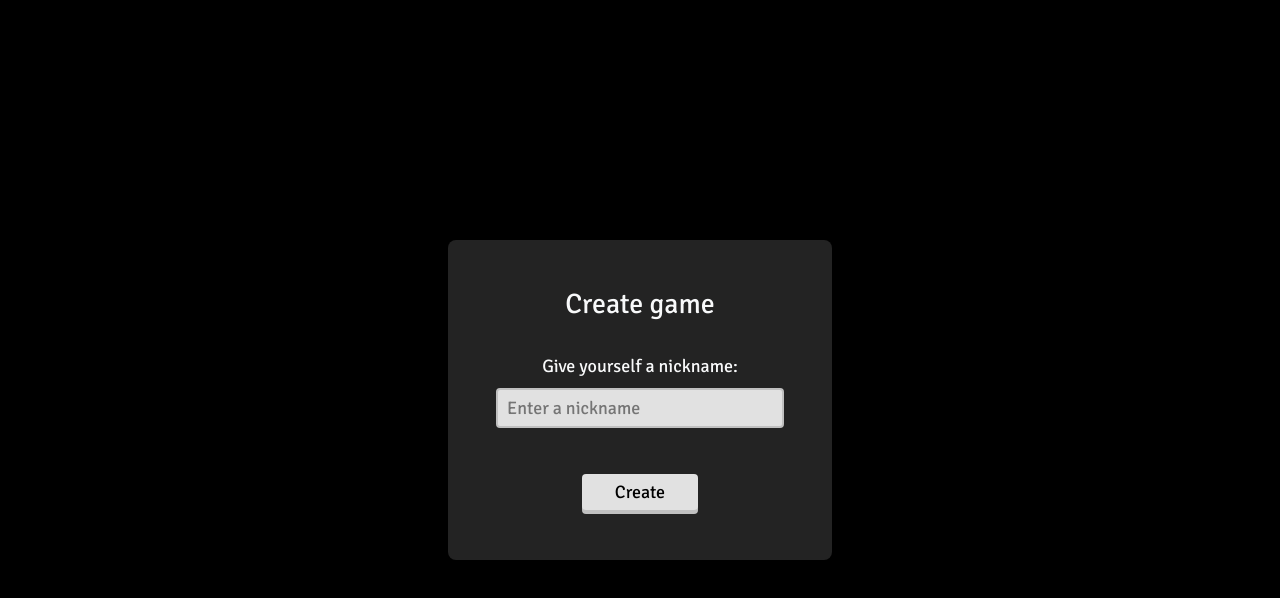
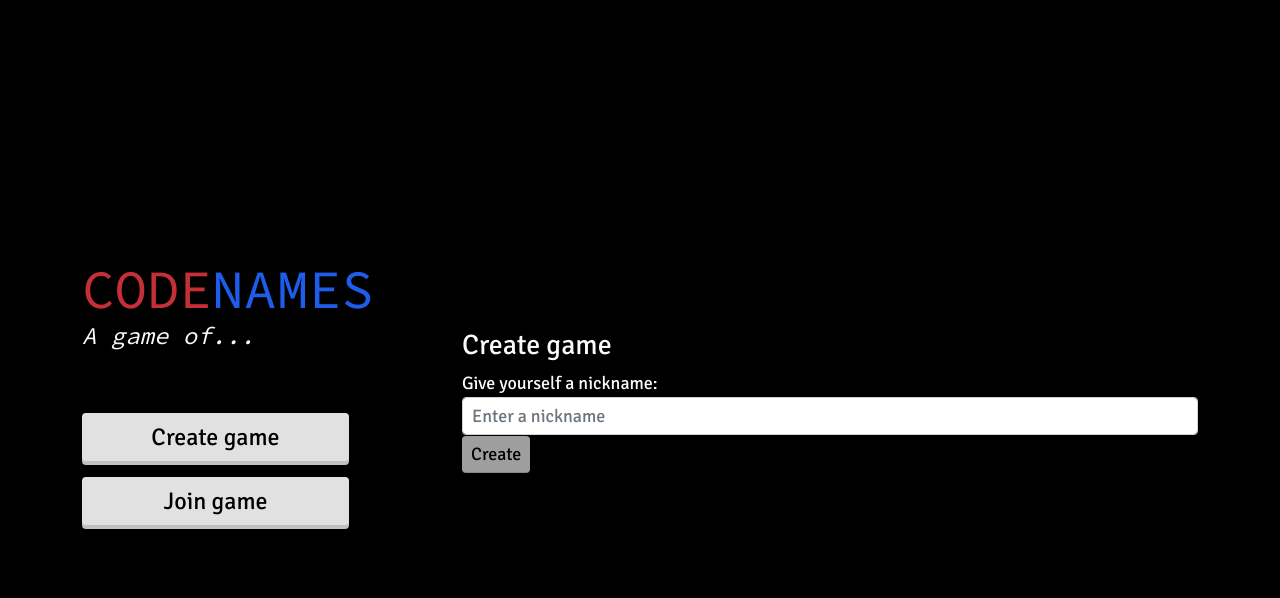
Before and after one commit to zifgu/codenames, a React (Create React App) app in the folder client/: page / in a window 1280 px wide. Both pictures are taken after a click on the button "Create game". Shown: the top 598 px of the page. Built offline with nearby package versions, Linux system fonts and the light colour scheme; no server answers.

Commit message:
Restructure home page and add input validation
- Remove custom Input class that wasn't doing anything

```diff
--- a/client/src/App.css
+++ b/client/src/App.css
@@ -30,6 +30,19 @@ body {
 .tooltip {
     --bs-tooltip-bg: white;
     --bs-tooltip-color: black;
+}
+
+.form-control {
+    font-size: inherit;
+    padding: 0.25em 0.5em;
+    border-radius: var(--bs-border-radius-sm);
+}
+.form-control:disabled {
+    opacity: 80%;
+}
+.form-control:focus {
+    border-color: var(--light-1);
+    box-shadow: 0 0 0 0.25rem rgb(255 255 255 / 25%);
 }
 
 /* Game view layout */
--- a/client/src/App.tsx
+++ b/client/src/App.tsx
@@ -37,6 +37,8 @@ export function App() {
   const gameState = useAppSelector(selectGame);
   const [room, setRoom] = useState<RoomId>("");
   const [nickname, setNickname] = useState<string>("");
+  const [roomError, setRoomError] = useState(false);
+  const [nicknameError, setNicknameError] = useState(false);
 
   useEffect(() => {
     socket.on("connect", () => {
@@ -105,15 +107,21 @@ export function App() {
   };
 
   const handleJoinGame = () => {
+    setRoomError(false);
+    setNicknameError(false);
     socket.emit("joinGame", nickname, room, (roomId, gameState) => {
-      if (roomId !== null && gameState !== null) {
+      if (roomId === null) {
+        // Invalid room ID
+        setRoomError(true);
+      } else if (gameState === null) {
+        // Invalid nickname
+        setNicknameError(true);
+      } else {
         dispatch(addPlayer({id: nickname, team: null, role: null}));
         dispatch(setRoomId(roomId));
         dispatch(setPlayer(nickname));
         dispatch(setGame(gameState));
       }
-
-      // TODO: error handling
     });
   };
 
@@ -125,6 +133,8 @@ export function App() {
           <HomePage
             nickname={nickname}
             roomId={room}
+            nicknameError={nicknameError}
+            roomError={roomError}
             onChangeNickname={(newNickname) => setNickname(newNickname)}
             onChangeRoomId={(newRoomId) => setRoom(newRoomId)}
             onCreateGame={handleCreateGame}
--- a/client/src/components/Button.tsx
+++ b/client/src/components/Button.tsx
@@ -1,7 +1,7 @@
 import React, {forwardRef} from "react";
 import "./Button.css";
 
-interface ButtonProps extends React.HTMLProps<HTMLButtonElement> {
+interface ButtonProps extends React.ComponentProps<'button'> {
   variant?: "red" | "blue" | "gray" | "light" | "dark";
   sizeVariant?: "sm" | "lg",
   pushed?: boolean,
@@ -16,7 +16,6 @@ export const Button = forwardRef<HTMLButtonElement, ButtonProps>(({children, var
     <button
       ref={ref}
       {...props}
-      type="button"
       className={`push-button${variantClass}${sizeClass}${pushedClass}${existingClasses}`}
     >
       <span className="front">
--- a/client/src/components/GameMenu.tsx
+++ b/client/src/components/GameMenu.tsx
@@ -1,7 +1,8 @@
 import React, {useState} from "react";
 import {useAppSelector} from "../redux/hooks";
-import {OverlayTrigger, Tooltip} from "react-bootstrap";
-import {Input} from "./Input";
+import FormControl from "react-bootstrap/FormControl";
+import OverlayTrigger from "react-bootstrap/OverlayTrigger";
+import Tooltip from "react-bootstrap/Tooltip";
 import {Button} from "./Button";
 import {FontAwesomeIcon} from "@fortawesome/react-fontawesome";
 import {faCopy, faGear, faRightFromBracket} from "@fortawesome/free-solid-svg-icons";
@@ -36,7 +37,7 @@ function RoomInvite() {
 
   return (
     <div className="game-invite">
-      <Input readOnly value={roomId}/>
+      <FormControl readOnly value={roomId}/>
       <OverlayTrigger
         placement="bottom"
         show={showTooltip}
--- a/client/src/components/Header.tsx
+++ b/client/src/components/Header.tsx
@@ -1,4 +1,4 @@
-import React, {FormEvent, ReactNode, useState} from "react";
+import React, {ReactNode, useState} from "react";
 import {useAppSelector} from "../redux/hooks";
 import {Clue, Role, Team} from "../types/types";
 import {
@@ -9,7 +9,7 @@ import {
   selectWinner
 } from "../slices/gameSlice";
 import {Button} from "./Button";
-import {Input} from "./Input";
+import FormControl from "react-bootstrap/FormControl";
 import "./Header.css";
 
 interface HeaderProps {
@@ -76,7 +76,6 @@ function SpymasterControls({onSubmitClue}: {onSubmitClue: (clue: Clue) => void})
   if (!playerTeam) return null;
 
   const validWord = (w: string) => w.length > 0;
-  const handleChangeWord = (e: FormEvent<HTMLInputElement>) => setWord(e.currentTarget.value.toUpperCase());
   const handleChangeNumber = (val: number) => setNumber(val);
   const handleSubmitClue = () => {
     if (validWord(word)) {
@@ -88,15 +87,15 @@ function SpymasterControls({onSubmitClue}: {onSubmitClue: (clue: Clue) => void})
 
   return (
     <div className="spymaster-controls">
-      <Input
+      <FormControl
         className="clue-word-input"
         type="text"
         placeholder="Enter a one-word clue"
         value={word}
         disabled={!isPlayerTurn}
-        onChange={handleChangeWord}
+        onChange={(e) => setWord(e.currentTarget.value.toUpperCase())}
       />
-      <div className="number-buttons-container">
+      <div className="number-buttons-container" role="group">
         {
           [1, 2, 3, 4, 5, 6, 7, 8, 9].map((num) => (
             <Button
--- a/client/src/components/HomePage.css
+++ b/client/src/components/HomePage.css
@@ -1,44 +1,37 @@
-/* Home page */
-.home-title {
+.home {
+    height: 100vh;
+}
+
+.home div.col, .home div.row, .title-page, .side-page {
+    height: 100%;
+}
+
+/* Main section */
+.title-page, .side-page {
+    display: flex;
+    flex-direction: column;
+    justify-content: center;
+    align-items: start;
+}
+
+.title-page__title {
     font-family: var(--codename-font);
     font-size: 54px;
     margin-bottom: 0;
 }
 
-.home-subtitle {
+.title-page__subtitle {
     font-family: var(--codename-font);
     font-style: italic;
     margin-bottom: 4rem;
 }
 
-.home-button {
-    width: 30%;
+.title-page__button {
+    width: 75%;
     margin-bottom: 1rem;
 }
 
-/* Create/join pages */
-.page-container {
-    width: 30%;
-    display: flex;
-    flex-direction: column;
-    align-items: center;
-    justify-content: center;
-    gap: 0.5rem;
+/* Side section - join, create pages */
+.side-page {
 
-    padding: 3rem;
-    background-color: var(--dark-1);
-    border-radius: var(--bs-border-radius-lg);
 }
-
-.page-container h3 {
-    margin-bottom: 1.5rem;
-}
-
-.page-container input {
-    width: 100%;
-    margin-bottom: 2.5rem;
-}
-
-.page-container button {
-    min-width: 40%;
-}
--- a/client/src/components/HomePage.tsx
+++ b/client/src/components/HomePage.tsx
@@ -1,12 +1,17 @@
+import React, {ReactNode, useEffect, useRef, useState} from "react";
 import {RoomId} from "../types/types";
-import React, {useState} from "react";
 import {Button} from "./Button";
-import {Input} from "./Input";
 import "./HomePage.css";
+import Form from "react-bootstrap/Form";
+import Container from "react-bootstrap/Container";
+import Row from "react-bootstrap/Row";
+import Col from "react-bootstrap/Col";
 
 interface HomePageProps {
   nickname: string,
   roomId: RoomId,
+  nicknameError: boolean,
+  roomError: boolean,
   onChangeNickname: (nickname: string) => void,
   onChangeRoomId: (roomId: RoomId) => void,
   onCreateGame: () => void,
@@ -16,26 +21,103 @@ interface HomePageProps {
 export function HomePage({
                            nickname,
                            roomId,
+                           nicknameError,
+                           roomError,
                            onChangeNickname,
                            onChangeRoomId,
                            onCreateGame,
                            onJoinGame
                          }: HomePageProps) {
-  const [page, setPage] = useState<"home" | "create" | "join">("home");
-  if (page === "home") {
+  const [page, setPage] = useState<null | "create" | "join">(null);
+  const roomInput = useRef<HTMLInputElement>(null);
+  const nicknameInput = useRef<HTMLInputElement>(null);
+  useEffect(() => {
+    if (roomInput.current && roomError) {
+      roomInput.current.focus();
+    }
+  }, [roomError]);
+  useEffect(() => {
+    if (nicknameInput.current && nicknameError) {
+      nicknameInput.current.focus();
+    }
+  }, [nicknameError]);
+
+  let sidePage: ReactNode = null;
+  if (page === "create") {
+    sidePage = (
+      <>
+        <h3>Create game</h3>
+        Give yourself a nickname:
+        <Form.Control
+          type="text"
+          placeholder="Enter a nickname"
+          value={nickname}
+          onChange={(e) => onChangeNickname(e.currentTarget.value)}
+        />
+        <Button
+          variant="light"
+          onClick={onCreateGame}
+          disabled={!nickname}
+        >
+          Create
+        </Button>
+      </>
+    );
+  } else if (page === "join") {
+    sidePage = (
+      <>
+        <h3>Join game</h3>
+        Enter room code:
+        <Form.Control
+          ref={roomInput}
+          type="text"
+          placeholder="Paste room code here..."
+          value={roomId}
+          onChange={(e) => onChangeRoomId(e.currentTarget.value)}
+        />
+        {
+          roomError &&
+          <div>Sorry, that room doesn't exist.</div>
+        }
+        Give yourself a nickname:
+        <Form.Control
+          ref={nicknameInput}
+          type="text"
+          placeholder="Enter a nickname..."
+          value={nickname}
+          onChange={(e) => onChangeNickname(e.currentTarget.value)}
+        />
+        {
+          nicknameError &&
+          <div>Sorry, that nickname is already taken.</div>
+        }
+        <Button
+          variant="light"
+          onClick={onJoinGame}
+          disabled={!(roomId && nickname)}
+        >
+          Join
+        </Button>
+      </>
+    );
+  }
+
   return (
-      <div className="fullscreen-center">
-        <h1 className="home-title">
+    <Container className="home">
+      <Row>
+        <Col xs={4}>
+          <div className="title-page">
+            <h1 className="title-page__title">
               <span className="text-red">CODE</span>
               <span className="text-blue">NAMES</span>
             </h1>
-        <h4 className="home-subtitle">
+            <h4 className="title-page__subtitle">
               A game of...
             </h4>
             <Button
               variant="light"
               sizeVariant="lg"
-          className="home-button"
+              className="title-page__button"
               onClick={() => setPage("create")}
             >
               Create game
@@ -43,51 +125,17 @@ export function HomePage({
             <Button
               variant="light"
               sizeVariant="lg"
-          className="home-button"
+              className="title-page__button"
               onClick={() => setPage("join")}
             >
               Join game
             </Button>
           </div>
-    );
-  } else if (page === "create") {
-    return (
-      <div className="fullscreen-center">
-        <div className="page-container">
-          <h3>Create game</h3>
-          Give yourself a nickname:
-          <Input
-            type="text"
-            placeholder="Enter a nickname"
-            value={nickname}
-            onChange={(e) => onChangeNickname(e.currentTarget.value)}
-          />
-          <Button variant="light" onClick={onCreateGame}>Create</Button>
-        </div>
-      </div>
-    );
-  } else {
-    return (
-      <div className="fullscreen-center">
-        <div className="page-container">
-          <h3>Join game</h3>
-          Enter Room ID:
-          <Input
-            type="text"
-            placeholder="Room ID"
-            value={roomId}
-            onChange={(e) => onChangeRoomId(e.currentTarget.value)}
-          />
-          Give yourself a nickname:
-          <Input
-            type="text"
-            placeholder="Enter a nickname"
-            value={nickname}
-            onChange={(e) => onChangeNickname(e.currentTarget.value)}
-          />
-          <Button variant="light" onClick={onJoinGame}>Join</Button>
-        </div>
-      </div>
+        </Col>
+        <Col xs={8} className="side-page">
+          {sidePage}
+        </Col>
+      </Row>
+    </Container>
   );
 }
-}
--- a/client/src/components/Input.css
+++ /dev/null
@@ -1,21 +0,0 @@
-input {
-    padding: 0.25em 0.5em;
-    background-color: var(--light-1);
-
-    border-radius: var(--bs-border-radius-sm);
-    border-color: var(--light-2);
-    border-width: 2px;
-    border-style: solid;
-}
-
-input:enabled:hover, input:enabled:active {
-    background-color: white;
-}
-
-/*input:focus {*/
-/*    outline: 5px solid rgba(255, 255, 255, 0.25);*/
-/*}*/
-
-input:disabled {
-    opacity: 80%;
-}
--- a/client/src/components/Input.tsx
+++ /dev/null
@@ -1,10 +0,0 @@
-import React from "react";
-import "./Input.css";
-
-interface InputProps extends React.HTMLProps<HTMLInputElement> {}
-
-export function Input(props: InputProps) {
-  return (
-    <input {...props}/>
-  );
-}
```
Also changed, not shown: 1 other file (tests, documents, lock files or other folders). Lines whose indentation alone changed are shown as unchanged.
